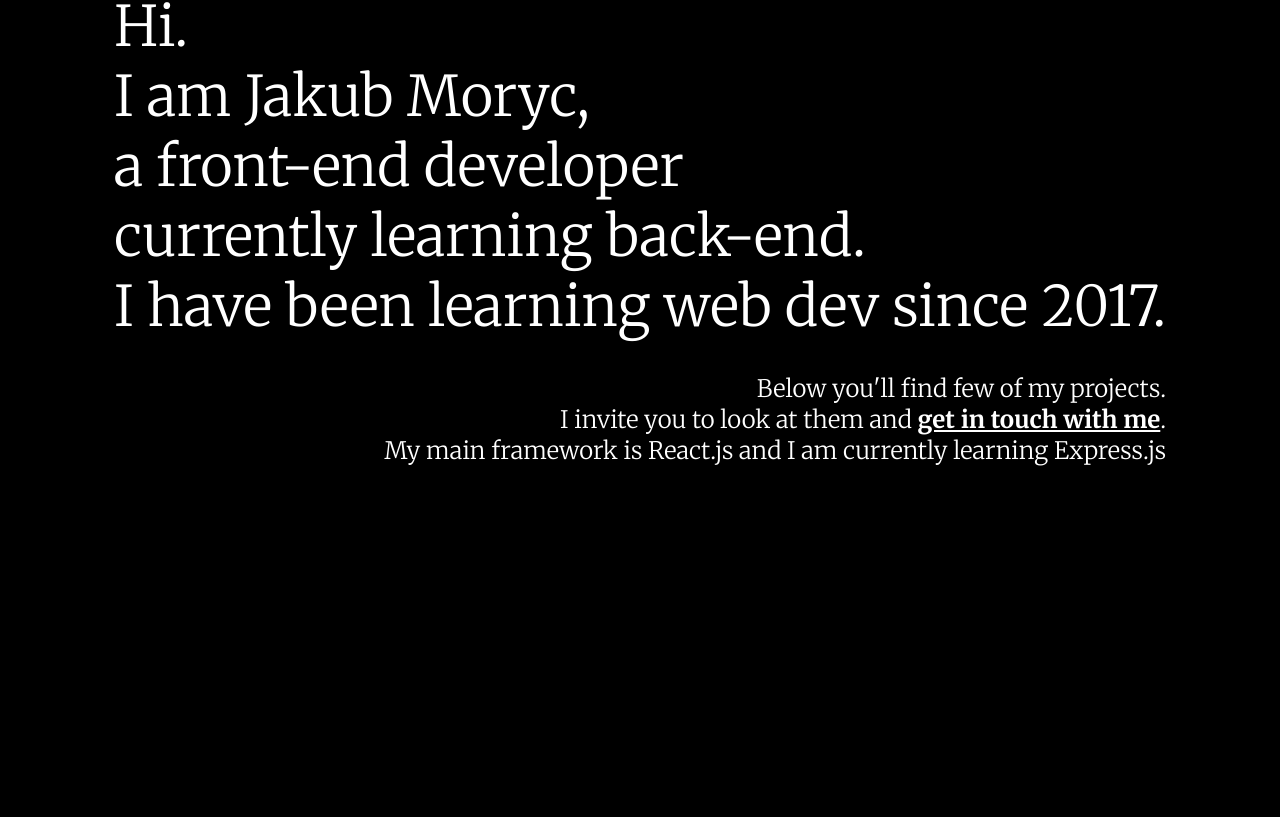
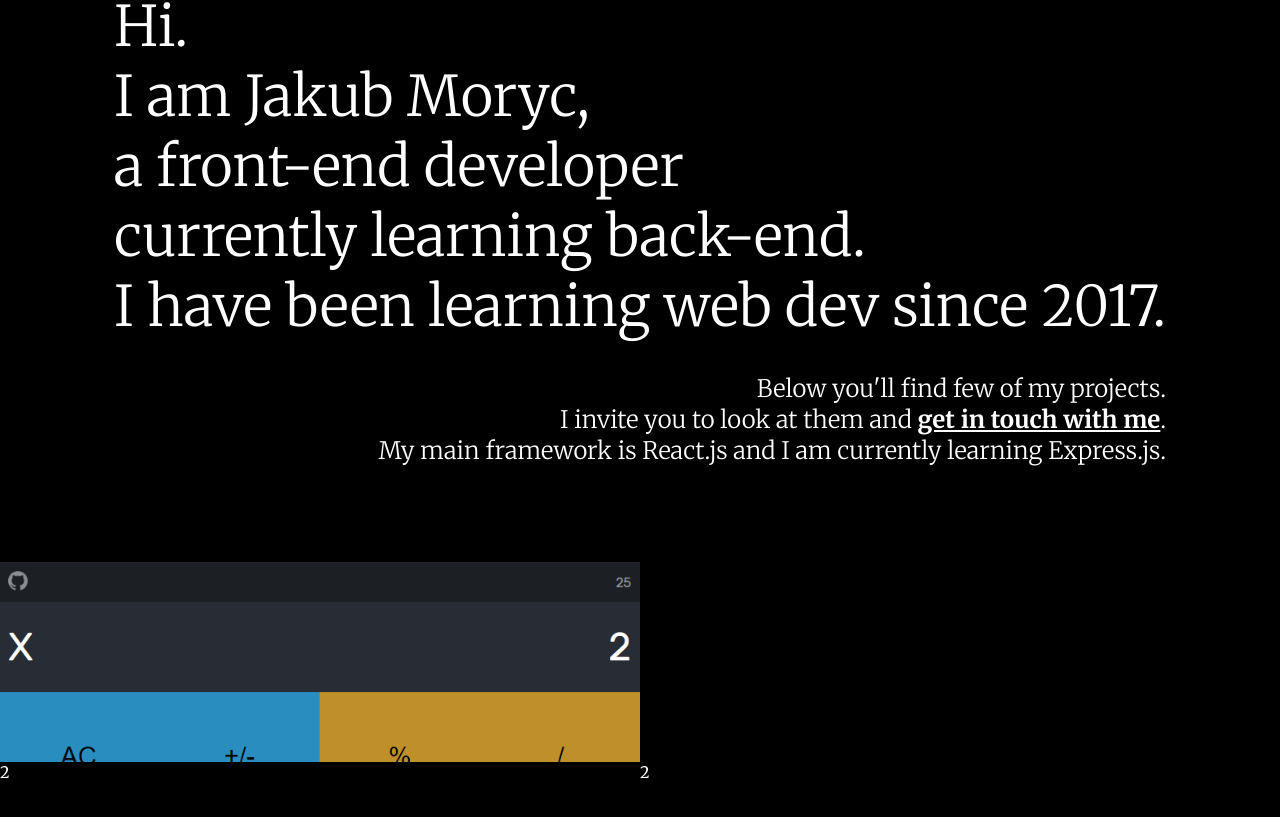
Before and after one commit to jakubmoryc/jakubmoryc.github.io, a React (Create React App) app: page / in a window 1280 px wide. Shown: the part 205-1022 px from the top of the page. Built offline with nearby package versions, Linux system fonts and the light colour scheme.

Commit message:
projects started, fonts added

```diff
--- a/public/index.html
+++ b/public/index.html
@@ -15,6 +15,7 @@
       user's mobile device or desktop. See https://developers.google.com/web/fundamentals/web-app-manifest/
     -->
     <link rel="manifest" href="%PUBLIC_URL%/manifest.json" />
+    <script src="https://kit.fontawesome.com/17b5e2223e.js" crossorigin="anonymous"></script>
     <!--
       Notice the use of %PUBLIC_URL% in the tags above.
       It will be replaced with the URL of the `public` folder during the build.
--- a/src/App.js
+++ b/src/App.js
@@ -3,6 +3,7 @@ import './css/app.css';
 
 import Navbar from './components/Navbar/Navbar';
 import Jumbotron from './components/Jumbotron/Jumbotron';
+import Projects from './components/Projects/Projects';
 
 class App extends React.Component {
   state = {
@@ -36,12 +37,14 @@ class App extends React.Component {
   componentWillUnmount() {
     window.removeEventListener('scroll', this.handleScroll)
   }
+
   render() {
     return (
       <div className="App">
         <Navbar showNavbar={this.state.showNavbar}/>
         <main>
           <Jumbotron/>
+          <Projects/>
         </main>
       </div>
     );
--- a/src/components/Jumbotron/Jumbotron.js
+++ b/src/components/Jumbotron/Jumbotron.js
@@ -14,7 +14,7 @@ export default function Jumbotron() {
                 <p className="jumbotron-small-text">
                     Below you'll find few of my projects.<br/>
                     I invite you to look at them and <a href="#">get in touch with me</a>.<br/>
-                    My main framework is React.js and I am currently learning Express.js
+                    My main framework is React.js and I am currently learning Express.js.
                 </p>
             </div>
         </section>
--- a/src/components/Navbar/Navbar.js
+++ b/src/components/Navbar/Navbar.js
@@ -12,7 +12,7 @@ export default function Navbar({ showNavbar }) {
                     <h1>JakubMoryc</h1>
                 </div>
                 <div className="navbar-theme-switcher">
-                    <img src={crescent}/>
+                    <img src={crescent} alt=""/>
                 </div>
                 <div className="navbar-links">
                     <div className="navbar-links-item">
--- /dev/null
+++ b/src/components/Projects/Projects.js
@@ -0,0 +1,23 @@
+import React from 'react'
+
+export default function Projects() {
+    return (
+        <div className="projects-section">
+            <div className="project">
+                <div id="calculator-project-img" className="project-img">
+
+                </div>
+                <div className="project-desc">
+                </div>
+            </div>
+            <div className="project">
+                <div className="project-img">
+                    2
+                </div>
+                <div className="project-desc">
+                    2
+                </div>
+            </div>
+        </div>
+    )
+}
--- a/src/css/app.css
+++ b/src/css/app.css
@@ -1,12 +1,12 @@
-/* Colors */
+/* General colors */
 /* Navbar */
+/* Projects */
 @import url("https://fonts.googleapis.com/css?family=Merriweather+Sans|Merriweather:300,400,700&display=swap");
 * {
   box-sizing: border-box; }
 
 body {
   margin: 0;
-  height: 200vh;
   background-color: black;
   color: white;
   font-family: 'Merriweather', serif; }
@@ -84,4 +84,28 @@ a {
       font-size: 1.5rem;
       text-align: right; }
 
+.projects-section {
+  width: 100%;
+  display: flex;
+  flex-flow: column nowrap; }
+
+.project {
+  width: 100%;
+  display: flex;
+  flex-flow: row nowrap;
+  transition-duration: 0.15s; }
+  .project:hover {
+    background: rgba(26, 26, 26, 0.5); }
+
+.project-img {
+  flex: 50%;
+  height: 25vh; }
+
+.project-desc {
+  flex: 50%; }
+
+#calculator-project-img {
+  background: url("../img/projects/before/calculator.png");
+  background-size: cover; }
+
 /*# sourceMappingURL=app.css.map */
--- a/src/scss/app.scss
+++ b/src/scss/app.scss
@@ -10,7 +10,7 @@
 
 body {
     margin: 0;
-    height: 200vh;
+
 
     background-color: $bg-color;
 
@@ -30,3 +30,4 @@ a {
 
 @import './navbar/navbar';
 @import './jumbotron/jumbotron';
+@import './projects/projects';
--- /dev/null
+++ b/src/scss/projects/_projects.scss
@@ -0,0 +1,33 @@
+.projects-section {
+    width: 100%;
+
+    display: flex;
+    flex-flow: column nowrap;
+}
+
+.project {
+    width: 100%;
+
+    display: flex;
+    flex-flow: row nowrap;
+
+    transition-duration: $project-fade-duration;
+
+    &:hover {
+        background: $hover-color;
+    }
+}
+
+.project-img {
+    flex: 50%;
+    height: 25vh;
+}
+
+.project-desc {
+    flex: 50%;
+}
+
+#calculator-project-img {
+    background: url('../img/projects/before/calculator.png');
+    background-size: cover;
+}
```
Also changed, not shown: src/scss/vars/_vars.scss (+7 -2 lines), src/img/projects/before/calculator.png (added), 1 other file (tests, documents, lock files or other folders).
